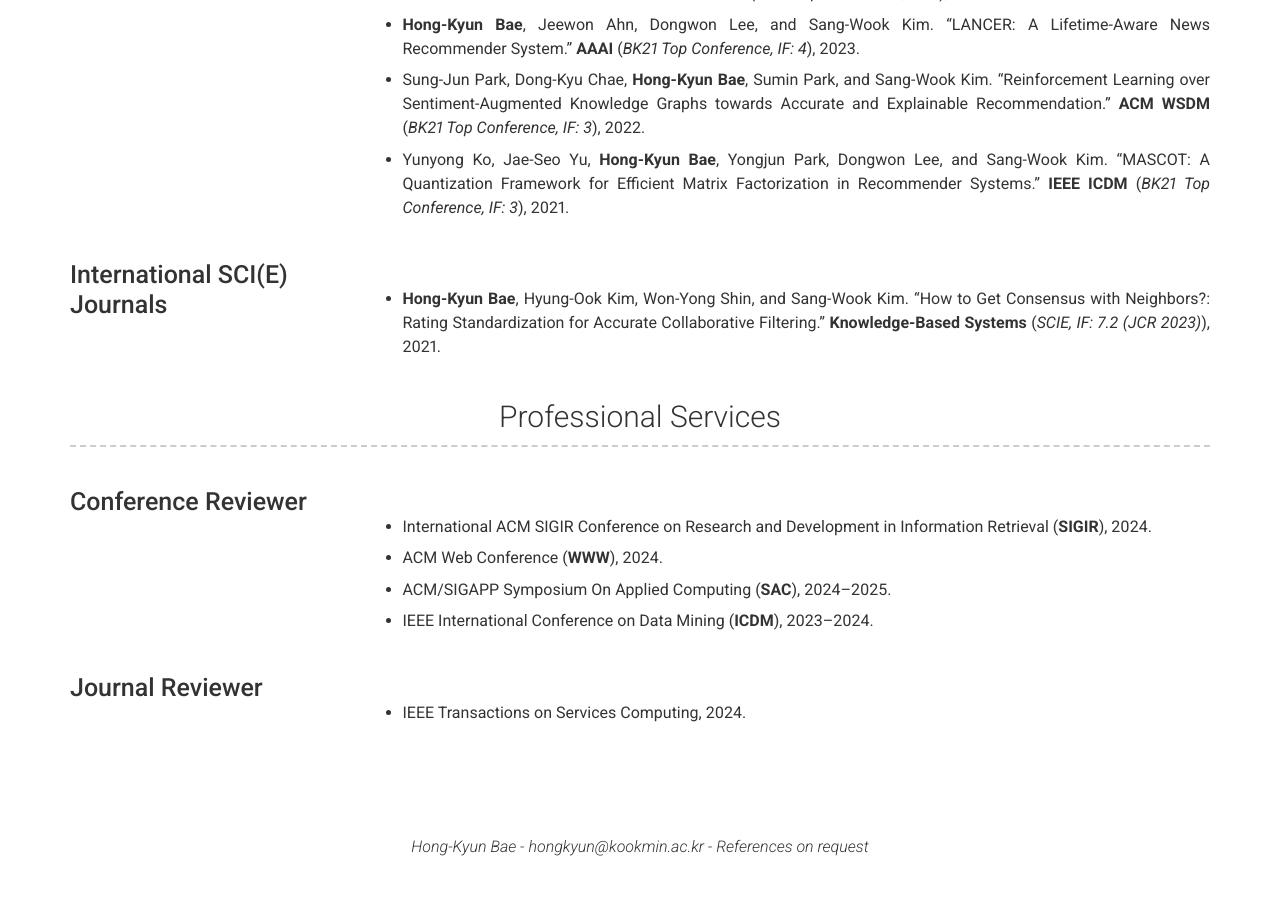
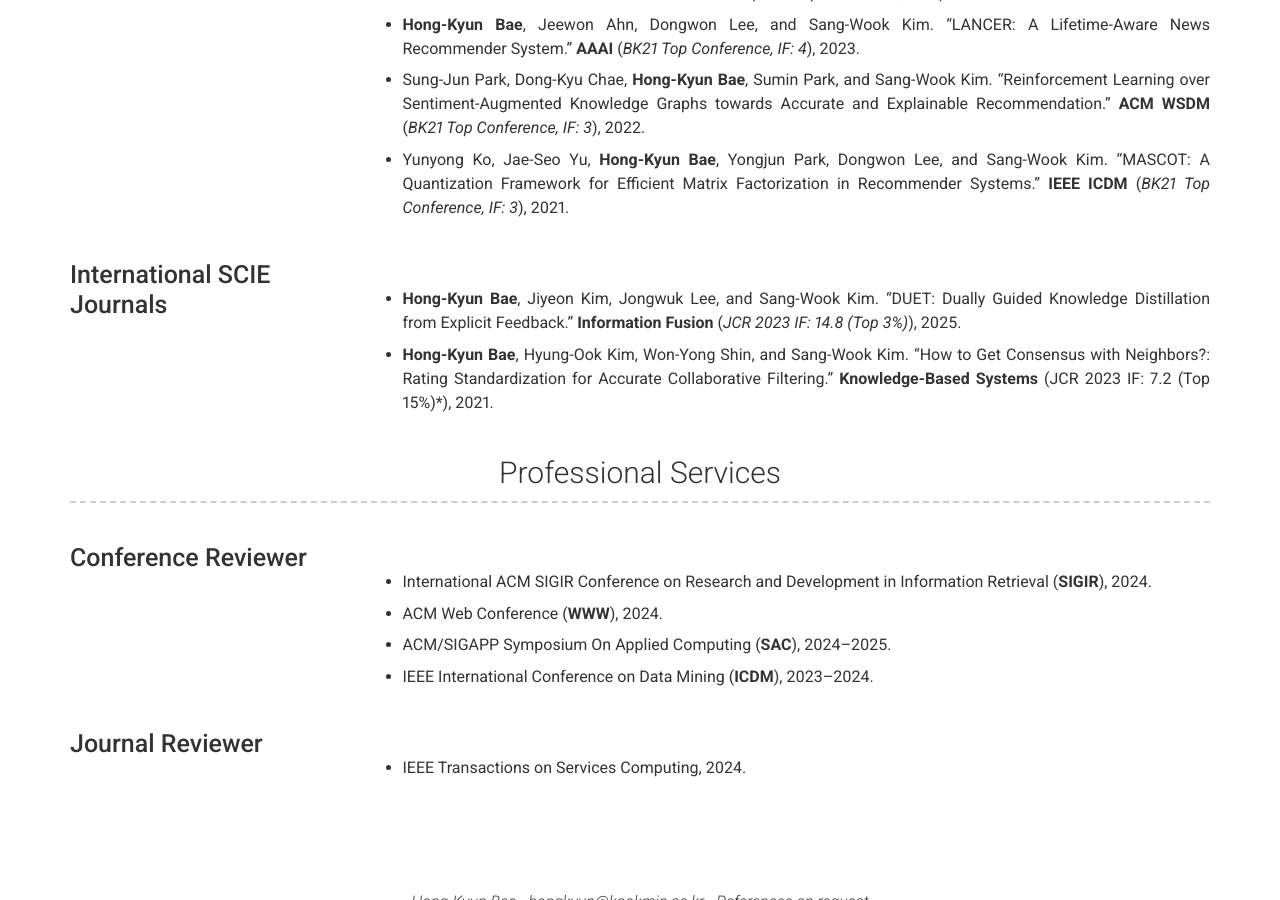
Before and after one commit to hongkyun-bae/hongkyun-bae.github.io, a Jekyll site: the page built from index.md, in a window 1280 px wide and 900 px high, scrolled down 1656 px. Built offline with Jekyll 4.4.1, drawn with Linux system fonts in a browser that asks for light colours; nearby versions of some CDN libraries; some web fonts are replaced; before the commit the page ends 2522 px from its top, so only the background shows below that.

Commit message:
Update publications.yml

```diff
--- a/_data/publications.yml
+++ b/_data/publications.yml
@@ -21,7 +21,9 @@
     - Yunyong Ko, Jae-Seo Yu, **Hong-Kyun Bae**, Yongjun Park, Dongwon Lee, and Sang-Wook Kim. "MASCOT: A Quantization Framework for Efficient Matrix Factorization in Recommender Systems." **IEEE ICDM** (*BK21 Top Conference, IF: 3*), 2021.
 
 - layout: left
-  name: International SCI(E) Journals
+  name: International SCIE Journals
   quote: >
   description: |+
-    - **Hong-Kyun Bae**, Hyung-Ook Kim, Won-Yong Shin, and Sang-Wook Kim. "How to Get Consensus with Neighbors?: Rating Standardization for Accurate Collaborative Filtering." **Knowledge-Based Systems** (*SCIE, IF: 7.2 (JCR 2023)*), 2021.
+    - **Hong-Kyun Bae**, Jiyeon Kim, Jongwuk Lee, and Sang-Wook Kim. "DUET: Dually Guided Knowledge Distillation from Explicit Feedback." **Information Fusion** (*JCR 2023 IF: 14.8 (Top 3%)*), 2025.
+
+    - **Hong-Kyun Bae**, Hyung-Ook Kim, Won-Yong Shin, and Sang-Wook Kim. "How to Get Consensus with Neighbors?: Rating Standardization for Accurate Collaborative Filtering." **Knowledge-Based Systems** (JCR 2023 IF: 7.2 (Top 15%)*), 2021.
```
